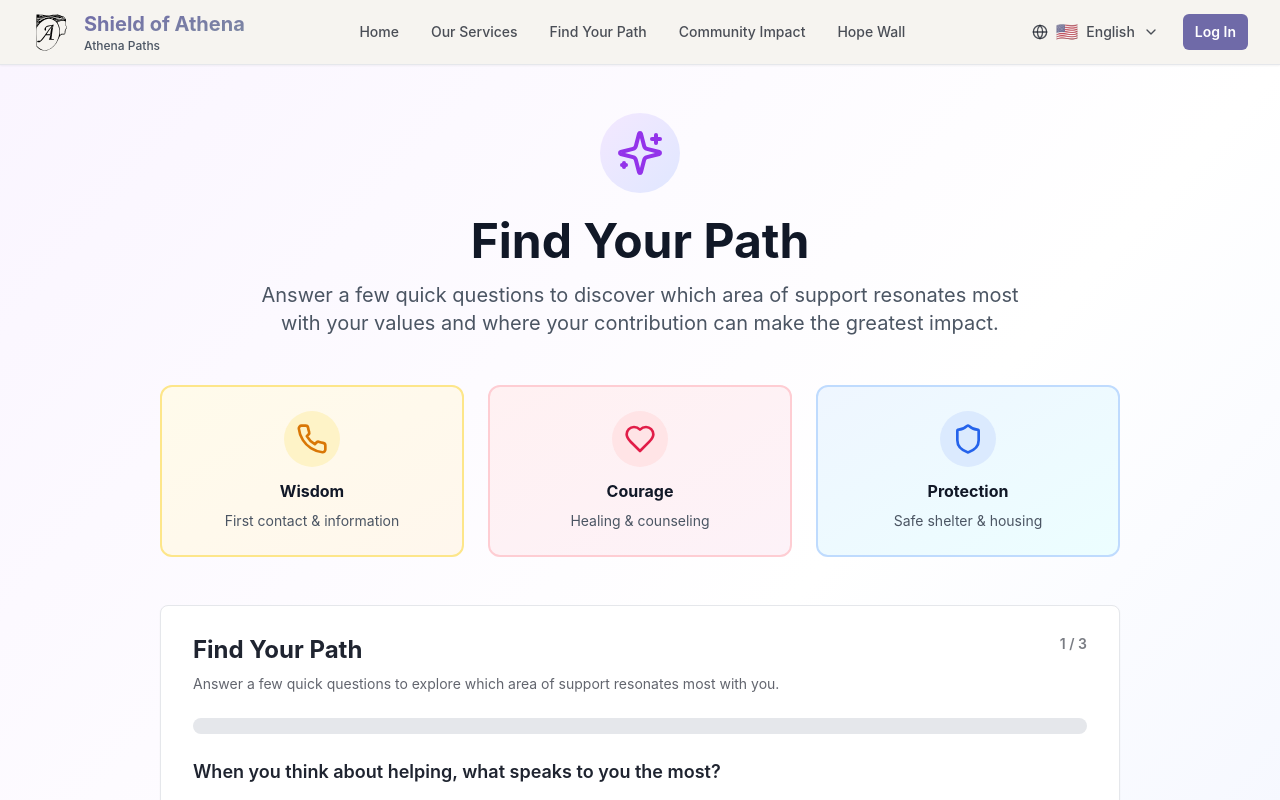
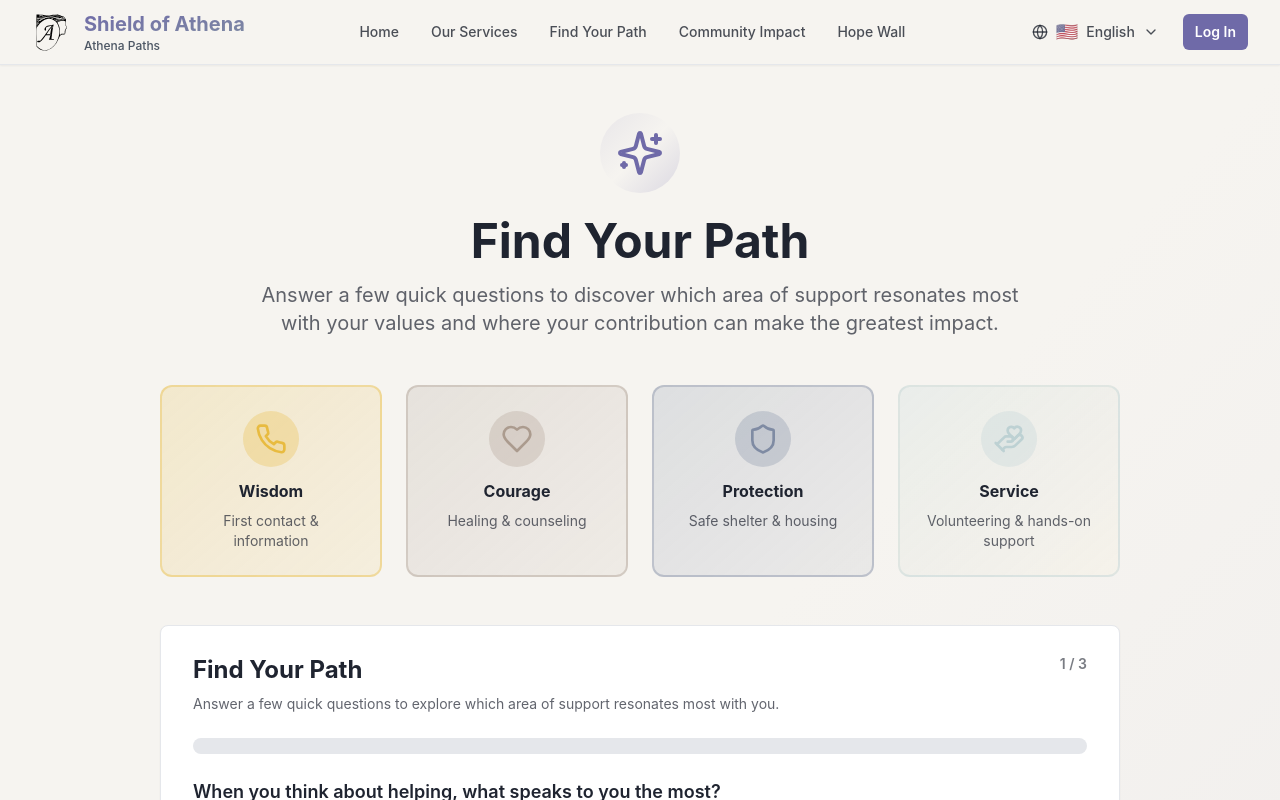
Before and after one commit to puganinithepug/Morgan-Stanley-Athena-Paths, a React (Create React App) app in the folder client/: page /find-your-path in a window 1280 px wide. Shown: the top 800 px of the page. Built offline with nearby package versions, Linux system fonts and the light colour scheme.

Commit message:
Added the service box similar to wisdom/courage/protection - can be removed if code exists. Clicking any of the boxes (wisdom/courage/protection/service) opens an embedded YouTube video.

```diff
--- a/client/src/pages/FindYourPath.jsx
+++ b/client/src/pages/FindYourPath.jsx
@@ -1,27 +1,47 @@
 import React, { useState } from 'react';
 import { motion } from 'framer-motion';
-import { Sparkles, Heart, Shield, Phone } from 'lucide-react';
+import { Sparkles, Heart, Shield, Phone, HandHeart, X } from 'lucide-react';
 import { useLanguage } from '../contexts/LanguageContext';
 import FindYourPathQuiz from '../components/FindYourPathQuiz';
 
+/* -------------------- YOUTUBE MODAL -------------------- */
+function VideoModal({ videoId, onClose }) {
+  if (!videoId) return null;
+
+  return (
+    <div className="fixed inset-0 bg-black/70 backdrop-blur-sm flex items-center justify-center z-50">
+      <div className="relative bg-white rounded-xl shadow-xl w-[90%] max-w-3xl">
+        <button
+          onClick={onClose}
+          className="absolute -top-4 -right-4 bg-white p-2 rounded-full shadow hover:bg-gray-100"
+        >
+          <X className="w-5 h-5" />
+        </button>
+
+        <div className="w-full" style={{ paddingBottom: "56.25%", position: "relative" }}>
+          <iframe
+            src={`https://www.youtube.com/embed/${videoId}`}
+            className="absolute top-0 left-0 w-full h-full rounded-xl"
+            frameBorder="0"
+            allow="accelerometer; autoplay; clipboard-write; encrypted-media; gyroscope; picture-in-picture"
+            allowFullScreen
+          />
+        </div>
+      </div>
+    </div>
+  );
+}
+/* --------------------------------------------------------- */
+
 export default function FindYourPath() {
   const { language } = useLanguage();
-
-  // --- VIDEO MODAL STATE ---
-  const [openVideo, setOpenVideo] = useState(null);
-
-  // YouTube video IDs
-  const videoSources = {
-    wisdom: "WxY3-D_Bjyg",       // Wisdom
-    courage: "JN8YED-0dH0",      // Courage
-    protection: "3bZxdTKNLmg",   // Protection
-  };
+  const [activeVideo, setActiveVideo] = useState(null);
 
   return (
-    <div className="min-h-screen bg-gradient-to-br from-purple-50 via-white to-indigo-50 py-12">
+    <div className="min-h-screen bg-gradient-to-br from-background via-background to-primary/5 py-12">
       <div className="max-w-5xl mx-auto px-4 sm:px-6 lg:px-8">
 
-        {/* HEADER */}
+        {/* -------------------- HEADER -------------------- */}
         <motion.div
           initial={{ opacity: 0, y: 20 }}
           animate={{ opacity: 1, y: 0 }}
@@ -31,94 +51,104 @@ export default function FindYourPath() {
           <motion.div
             initial={{ scale: 0, rotate: -180 }}
             animate={{ scale: 1, rotate: 0 }}
-            transition={{
-              type: "spring",
-              stiffness: 200,
-              delay: 0.2
-            }}
-            className="inline-flex p-4 rounded-full bg-gradient-to-br from-purple-100 to-indigo-100 mb-6 relative"
+            transition={{ type: "spring", stiffness: 200, delay: 0.2 }}
+            className="inline-flex p-4 rounded-full bg-gradient-to-br from-primary/10 via-background to-primary/20 mb-6 relative"
           >
-            <Sparkles className="w-12 h-12 text-purple-600" />
+            <Sparkles className="w-12 h-12 text-primary" />
             <motion.div
-              className="absolute inset-0 rounded-full border-2 border-purple-300"
+              className="absolute inset-0 rounded-full border-2 border-primary/40"
               animate={{ scale: [1, 1.2, 1.2], opacity: [0.5, 0, 0] }}
               transition={{ duration: 2, repeat: Infinity }}
             />
           </motion.div>
 
-          <h1 className="text-4xl md:text-5xl font-bold text-gray-900 mb-4">
+          <h1 className="text-4xl md:text-5xl font-bold text-foreground mb-4">
             {language === 'fr' ? 'Trouvez Votre Parcours' : 'Find Your Path'}
           </h1>
-          <p className="text-xl text-gray-600 max-w-3xl mx-auto">
+          <p className="text-xl text-foreground/70 max-w-3xl mx-auto">
             {language === 'fr'
               ? 'Répondez à quelques questions rapides pour découvrir quel domaine de soutien résonne le plus avec vos valeurs et où votre contribution peut avoir le plus d\'impact.'
               : 'Answer a few quick questions to discover which area of support resonates most with your values and where your contribution can make the greatest impact.'}
           </p>
         </motion.div>
 
-        {/* 3 BOXES */}
+        {/* -------------------- PATH BOXES -------------------- */}
         <motion.div
           initial={{ opacity: 0, y: 20 }}
           animate={{ opacity: 1, y: 0 }}
           transition={{ duration: 0.6, delay: 0.3 }}
-          className="grid md:grid-cols-3 gap-6 mb-12"
+          className="grid md:grid-cols-4 gap-6 mb-12"
         >
           {/* WISDOM */}
           <div
-            onClick={() => setOpenVideo("wisdom")}
-            className="cursor-pointer bg-gradient-to-br from-amber-50 to-orange-50 border-2 border-amber-200 rounded-xl p-6 text-center hover:shadow-lg transition"
+            onClick={() => setActiveVideo("WxY3-D_Bjyg")}
+            className="cursor-pointer bg-gradient-to-br from-highlight/20 to-highlight/10 border-2 border-highlight/40 rounded-xl p-6 text-center hover:shadow-lg transition"
           >
-            <div className="inline-flex p-3 rounded-full bg-amber-100 mb-3">
-              <Phone className="w-8 h-8 text-amber-600" />
+            <div className="inline-flex p-3 rounded-full bg-highlight/30 mb-3">
+              <Phone className="w-8 h-8 text-highlight" />
             </div>
-            <h3 className="font-bold text-gray-900 mb-2">
+            <h3 className="font-bold text-foreground mb-2">
               {language === 'fr' ? 'Sagesse' : 'Wisdom'}
             </h3>
-            <p className="text-sm text-gray-600">
-              {language === 'fr'
-                ? 'Premier contact & information'
-                : 'First contact & information'}
+            <p className="text-sm text-foreground/70">
+              {language === 'fr' ? 'Premier contact & information' : 'First contact & information'}
             </p>
           </div>
 
           {/* COURAGE */}
           <div
-            onClick={() => setOpenVideo("courage")}
-            className="cursor-pointer bg-gradient-to-br from-rose-50 to-pink-50 border-2 border-rose-200 rounded-xl p-6 text-center hover:shadow-lg transition"
+            onClick={() => setActiveVideo("JN8YED-0dH0")}
+            className="cursor-pointer bg-gradient-to-br from-muted/20 to-muted/10 border-2 border-muted/40 rounded-xl p-6 text-center hover:shadow-lg transition"
           >
-            <div className="inline-flex p-3 rounded-full bg-rose-100 mb-3">
-              <Heart className="w-8 h-8 text-rose-600" />
+            <div className="inline-flex p-3 rounded-full bg-muted/30 mb-3">
+              <Heart className="w-8 h-8 text-muted" />
             </div>
-            <h3 className="font-bold text-gray-900 mb-2">
+            <h3 className="font-bold text-foreground mb-2">
               {language === 'fr' ? 'Courage' : 'Courage'}
             </h3>
-            <p className="text-sm text-gray-600">
-              {language === 'fr'
-                ? 'Guérison & counseling'
-                : 'Healing & counseling'}
+            <p className="text-sm text-foreground/70">
+              {language === 'fr' ? 'Guérison & counseling' : 'Healing & counseling'}
             </p>
           </div>
 
           {/* PROTECTION */}
           <div
-            onClick={() => setOpenVideo("protection")}
-            className="cursor-pointer bg-gradient-to-br from-blue-50 to-cyan-50 border-2 border-blue-200 rounded-xl p-6 text-center hover:shadow-lg transition"
+            onClick={() => setActiveVideo("3bZxdTKNLmg")}
+            className="cursor-pointer bg-gradient-to-br from-secondary/20 to-secondary/10 border-2 border-secondary/40 rounded-xl p-6 text-center hover:shadow-lg transition"
           >
-            <div className="inline-flex p-3 rounded-full bg-blue-100 mb-3">
-              <Shield className="w-8 h-8 text-blue-600" />
+            <div className="inline-flex p-3 rounded-full bg-secondary/30 mb-3">
+              <Shield className="w-8 h-8 text-secondary" />
             </div>
-            <h3 className="font-bold text-gray-900 mb-2">
+            <h3 className="font-bold text-foreground mb-2">
               {language === 'fr' ? 'Protection' : 'Protection'}
             </h3>
-            <p className="text-sm text-gray-600">
+            <p className="text-sm text-foreground/70">
               {language === 'fr'
                 ? 'Refuge sûr & logement'
                 : 'Safe shelter & housing'}
             </p>
           </div>
+
+          {/* SERVICE — NEW BOX */}
+          <div
+            onClick={() => setActiveVideo("7wPLjU3xIzU")}
+            className="cursor-pointer bg-gradient-to-br from-accent/20 to-amber-100/10 border-2 border-accent/40 rounded-xl p-6 text-center hover:shadow-lg transition"
+          >
+            <div className="inline-flex p-3 rounded-full bg-accent/30 mb-3">
+              <HandHeart className="w-8 h-8 text-accent" />
+            </div>
+            <h3 className="font-bold text-foreground mb-2">
+              {language === 'fr' ? 'Service' : 'Service'}
+            </h3>
+            <p className="text-sm text-foreground/70">
+              {language === 'fr'
+                ? 'Bénévolat & soutien pratique'
+                : 'Volunteering & hands-on support'}
+            </p>
+          </div>
         </motion.div>
 
-        {/* QUIZ */}
+        {/* -------------------- QUIZ -------------------- */}
         <motion.div
           initial={{ opacity: 0, y: 20 }}
           animate={{ opacity: 1, y: 0 }}
@@ -127,58 +157,29 @@ export default function FindYourPath() {
           <FindYourPathQuiz />
         </motion.div>
 
-        {/* DESCRIPTION */}
+        {/* -------------------- EXPLANATION -------------------- */}
         <motion.div
           initial={{ opacity: 0 }}
           animate={{ opacity: 1 }}
           transition={{ delay: 0.7 }}
           className="mt-12 text-center"
         >
-          <div className="bg-white rounded-xl shadow-sm border border-gray-200 p-8 max-w-2xl mx-auto">
-            <h3 className="text-lg font-semibold text-gray-900 mb-3">
+          <div className="bg-background rounded-xl shadow-sm border border-foreground/10 p-8 max-w-2xl mx-auto">
+            <h3 className="text-lg font-semibold text-foreground mb-3">
               {language === 'fr'
                 ? 'Pourquoi choisir un parcours?'
                 : 'Why choose a path?'}
             </h3>
-            <p className="text-gray-600 leading-relaxed">
+            <p className="text-foreground/70 leading-relaxed">
               {language === 'fr'
-                ? 'Chaque parcours représente une étape différente du parcours d\'une survivante. En choisissant un parcours qui résonne avec vous, vous rendez votre don plus personnel et significatif. Mais rappelez-vous - vous pouvez toujours soutenir tous les domaines!'
-                : 'Each path represents a different stage of a survivor\'s journey. By choosing a path that resonates with you, you make your donation more personal and meaningful. But remember—you can always support all areas!'}
+                ? 'Chaque parcours représente une étape différente du parcours d\'une survivante...'
+                : 'Each path represents a different stage of a survivor\'s journey...'}
             </p>
           </div>
         </motion.div>
 
-        {/* --- VIDEO MODAL --- */}
-        {openVideo && (
-          <div
-            className="fixed inset-0 bg-black/60 flex items-center justify-center z-50"
-            onClick={() => setOpenVideo(null)}
-          >
-            <div
-              className="bg-white rounded-xl p-4 w-full max-w-2xl shadow-xl relative"
-              onClick={(e) => e.stopPropagation()}
-            >
-              <button
-                onClick={() => setOpenVideo(null)}
-                className="absolute top-2 right-2 text-gray-700 hover:text-black text-2xl font-bold"
-              >
-                ×
-              </button>
-
-              {/* YOUTUBE EMBED */}
-              <div className="relative w-full" style={{ paddingBottom: "56.25%" }}>
-                <iframe
-                  src={`https://www.youtube.com/embed/${videoSources[openVideo]}?autoplay=1`}
-                  title="YouTube video"
-                  frameBorder="0"
-                  allow="accelerometer; autoplay; clipboard-write; encrypted-media; gyroscope; picture-in-picture; web-share"
-                  allowFullScreen
-                  className="absolute top-0 left-0 w-full h-full rounded-lg"
-                />
-              </div>
-            </div>
-          </div>
-        )}
+        {/* -------------------- VIDEO MODAL -------------------- */}
+        <VideoModal videoId={activeVideo} onClose={() => setActiveVideo(null)} />
 
       </div>
     </div>
```
